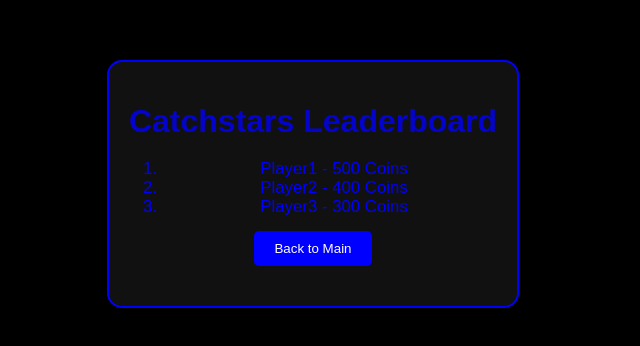
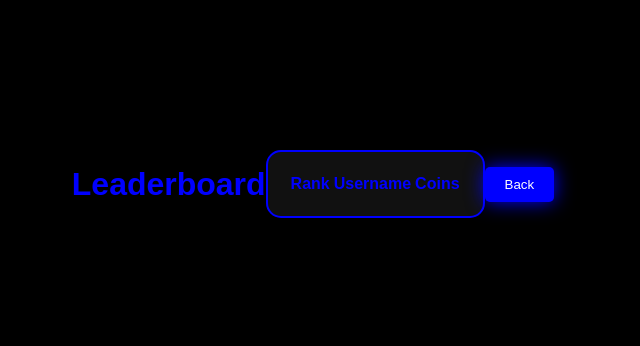
Before and after one commit to hasnat942/Catchstars-Game, a website: page leaderboard.html in a window 1280 px wide. Shown: the part 216-562 px from the top of the page, without its empty margins (327-967 px from the left). Drawn offline with Linux system fonts and the light colour scheme.

Commit message:
Update leaderboard.html

```diff
--- a/leaderboard.html
+++ b/leaderboard.html
@@ -3,19 +3,29 @@
 <head>
     <meta charset="UTF-8">
     <meta name="viewport" content="width=device-width, initial-scale=1.0">
-    <title>Catchstars Leaderboard</title>
+    <title>Leaderboard</title>
     <link rel="stylesheet" href="styles.css">
 </head>
 <body>
+    <header>
+        <h1>Leaderboard</h1>
+    </header>
+
     <div class="container">
-        <h1 class="animated-title">Catchstars Leaderboard</h1>
-        <ol id="leaderboard" class="animated-list">
-            <!-- Dynamic top players will be listed here -->
-            <li>Player1 - 500 Coins</li>
-            <li>Player2 - 400 Coins</li>
-            <li>Player3 - 300 Coins</li>
-        </ol>
-        <button class="animated-button" onclick="window.location.href='index.html'">Back to Main</button>
+        <table id="leaderboardTable">
+            <tr>
+                <th>Rank</th>
+                <th>Username</th>
+                <th>Coins</th>
+            </tr>
+            <!-- Leaderboard entries will be populated dynamically -->
+        </table>
     </div>
+
+    <footer>
+        <button onclick="window.location.href='index.html'">Back</button>
+    </footer>
+
+    <script src="leaderboard.js"></script>
 </body>
 </html>
```
